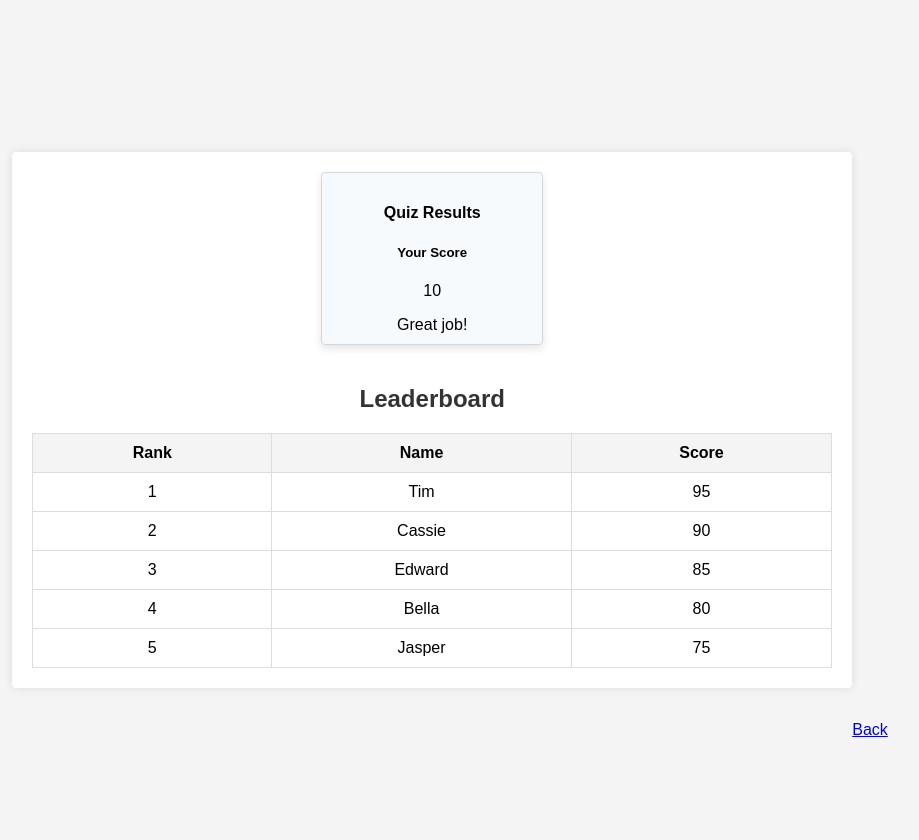
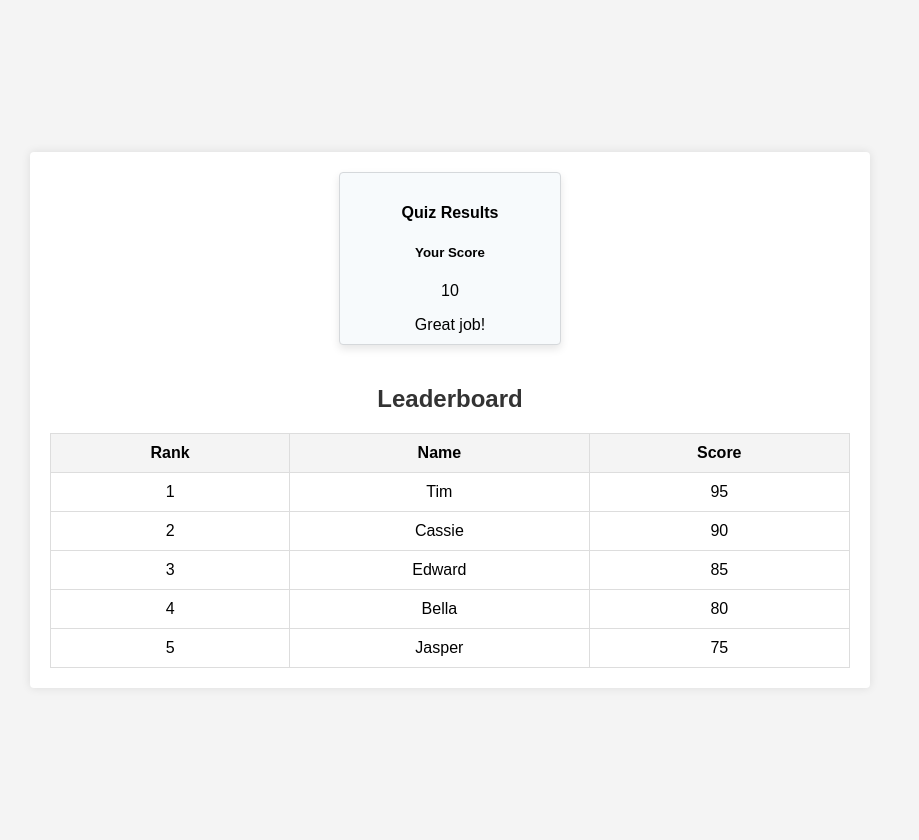
Before and after one commit to C2Meng/Education-Forum, a Flask app: template website/templates/score.html in a window 1280 px wide. Shown: the whole page, without its empty margins (190-1109 px from the left). Run offline with Flask 3, Linux system fonts and the light colour scheme; the template is opened without the code that fills it: values that come from a table or form of the project are taken from there, most other values are stand-ins (such as "Sample title", 1, 10 or a date in 2020).

Commit message:
adding database stuff

```diff
--- a/website/templates/score.html
+++ b/website/templates/score.html
@@ -116,8 +116,7 @@
         });
     </script>
 
-    <a class="btn btn-light btn-sm text-center" href="{{ url_for('question.my_quiz', quiz_id=quiz.id) }}"
-    style="margin-top: 50%;">Back</a>
+
 
 </body>
 </html>
```
Also changed, not shown: instance/users.db.
